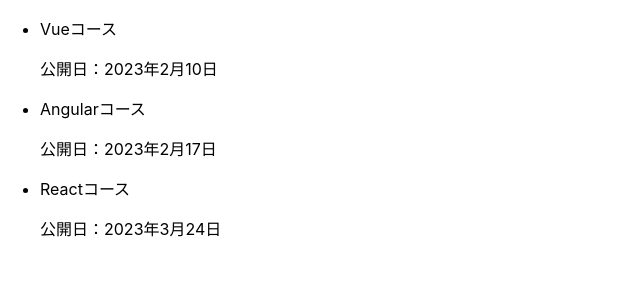
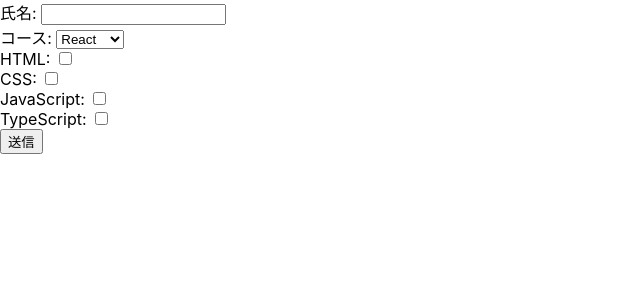
Before and after one commit to mashijifu/react-myapp, a React (Create React App) app: page / in a window 1280 px wide. Shown: the top 300 px of the page, without its empty margins (0-640 px from the left). Built offline with nearby package versions, Linux system fonts and the light colour scheme.

Commit message:
reactフォームサンプル

```diff
--- a/src/App.tsx
+++ b/src/App.tsx
@@ -1,36 +1,87 @@
 import React from 'react';
-import Course from './components/Course';
-
-interface Courses {
-  id: number;
-  name: string;
-  release: Date;
-}
+import { useState } from 'react';
 
 const App: React.FC = () => {
-  const courses: Courses[] = [
-    {id: 1, name: "Vueコース", release: new Date(2023, 2, 10)},
-    {id: 2, name: "Angularコース", release: new Date(2023, 2, 17)},
-    {id: 3, name: "Reactコース", release: new Date(2023, 3, 24)},
+  // フォームの各項目をstateで管理
+  const [name, setName] = useState("");
+  const [course, setCourse] = useState(1);
+  const [checkedLanguages, setCheckedLanguages] = useState({
+    1: false, 2: false, 3: false, 4: false
+  });
+
+  // 氏名の入力内容の変更を検知してstateを書き換える
+  const handleChangeName = (e: any) => {
+    setName(e.target.value);
+  };
+
+  // コース選択ボックスの選択変更を検知してstateを書き換える
+  const handleChangeCourse = (e: any) => {
+    setCourse(e.target.value);
+  };
+
+  // 言語チェックボックスのチェック有無を検知してstateを書き換える
+  const handleChangeLanguage = (e: any) => {
+    setCheckedLanguages({
+      ...checkedLanguages,
+      [e.target.id]: e.target.checked
+    });
+  };
+
+  // 送信ボタンクリック時の処理
+  const handleSubmit = (e: any) => {
+    e.preventDefault();
+    console.log(name);
+    console.log(course);
+    console.log(checkedLanguages);
+  };
+
+  const courses = [
+    { id: 1, name: "React"},
+    { id: 2, name: "Vue"},
+    { id: 3, name: "Angular"},
+  ];
+
+  const languages = [
+    { id: 1, name: "HTML", checked: false},
+    { id: 2, name: "CSS", checked: false},
+    { id: 3, name: "JavaScript", checked: false},
+    { id: 4, name: "TypeScript", checked: false},
   ];
 
   return (
-    <div>
-      <ul>
-        {
-          courses.map((course: Courses) => {
-            return (
-              <Course
-                key={course.id}
-                id={course.id}
-                name={course.name}
-                release={course.release}
-              />
-            );
-          })
-        }
-      </ul>
-    </div>
+    <form onSubmit={handleSubmit}>
+      <div>
+        <label>氏名: </label>
+        <input type="text" name="name" value={name} onChange={handleChangeName} />
+      </div>
+      <div>
+        <label>コース: </label>
+        <select value={course} onChange={handleChangeCourse}>
+          {courses.map((course) => (
+            <option key={course.id} value={course.id}>
+              {course.name}
+            </option>
+          ))}
+        </select>
+      </div>
+      <div>
+        {languages.map((language) => {
+          return (
+            <div key={language.id}>
+              <label htmlFor={language.id.toString()}>{language.name}: </label>
+              <input
+                id={language.id.toString()}
+                type="checkbox"
+                value={language.id}
+                onChange={handleChangeLanguage} />
+            </div>
+          )
+        })}
+      </div>
+      <div>
+        <input type="submit" value="送信" />
+      </div>
+    </form>
   );
 };
 
```
